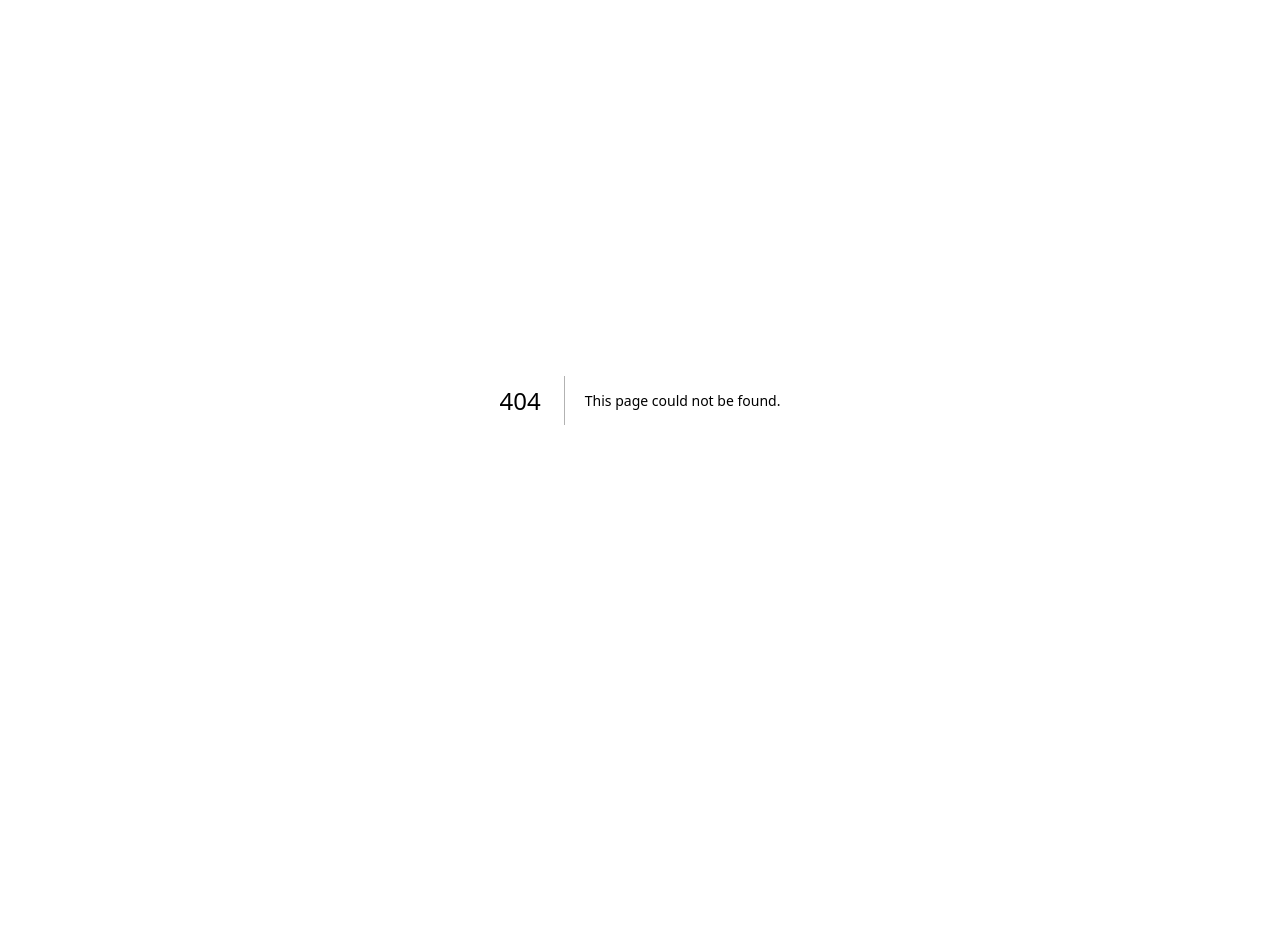
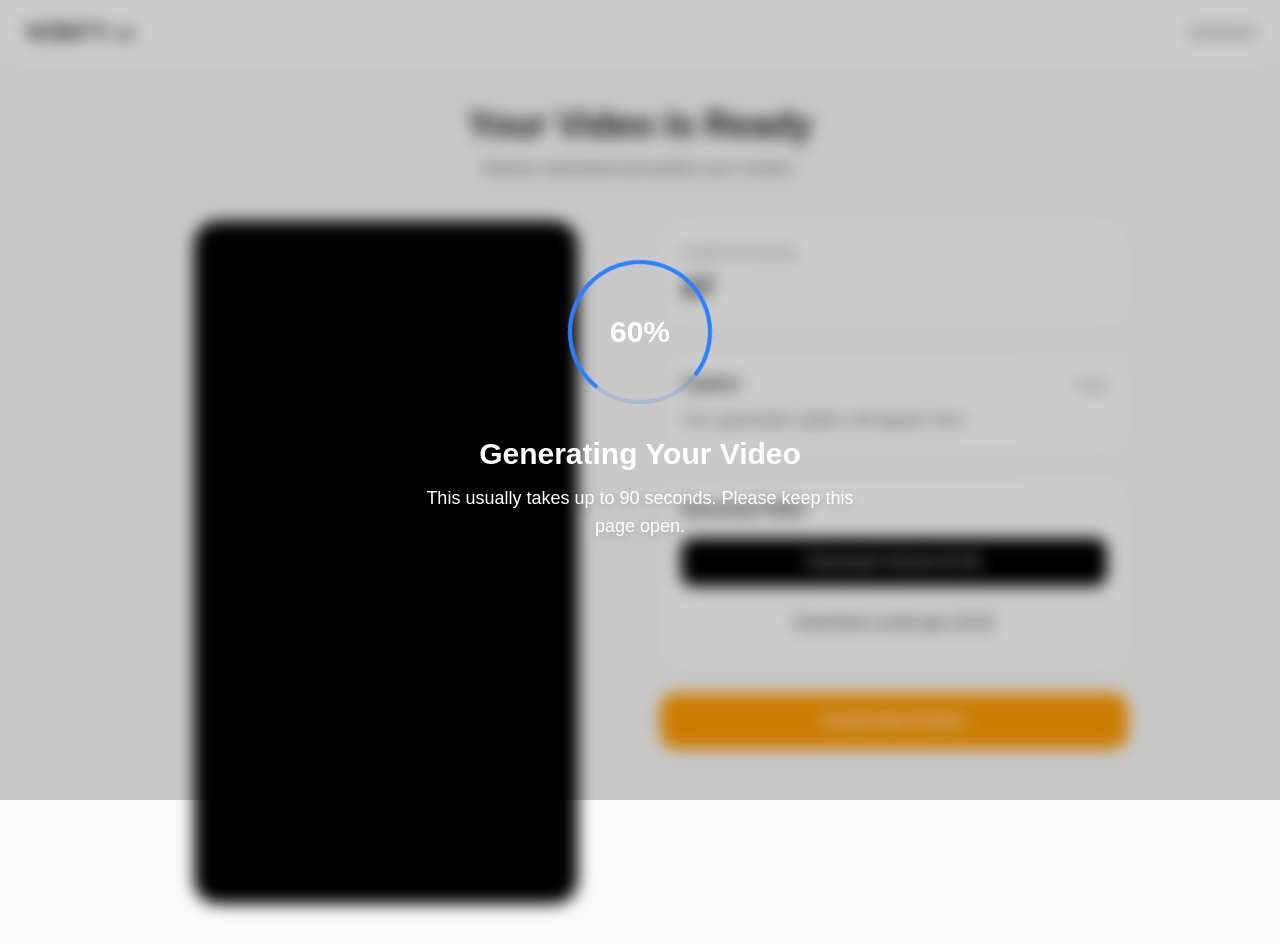
Before and after one commit to dkdipendu-crypto/vdory-frontend, a Next.js app: page /output in a window 1280 px wide. Before the commit this address had no page. Before the commit the page ends 800 px from the top, so only its background shows below. Built offline with nearby package versions, Linux system fonts and the light colour scheme.

Commit message:
Added output page loading overlay UI

```diff
--- /dev/null
+++ b/app/output/page.tsx
@@ -0,0 +1,164 @@
+"use client";
+
+import { useState, useEffect } from "react";
+import Image from "next/image";
+import { useRouter } from "next/navigation";
+
+export default function OutputPage() {
+const router = useRouter();
+const [isGenerating, setIsGenerating] = useState(true);
+const [progress, setProgress] = useState(0);
+
+useEffect(() => {
+const interval = setInterval(() => {
+setProgress((prev) => {
+if (prev >= 99) {
+clearInterval(interval);
+
+setTimeout(() => {
+setIsGenerating(false);
+}, 1000);
+
+return 100;
+}
+
+return prev + 1;
+});
+}, 90);
+
+return () => clearInterval(interval);
+}, []);
+
+return (
+<main
+className="min-h-screen bg-zinc-50"
+>
+{isGenerating && (
+<div className="fixed inset-0 z-[100] bg-black/20 flex items-center justify-center">
+<div className="flex flex-col items-center">
+
+<div className="relative h-36 w-36">
+<div className="absolute inset-0 rounded-full border-4 border-blue-500/20"></div>
+
+<div
+className="absolute inset-0 rounded-full border-4 border-blue-500 border-t-transparent animate-spin"
+></div>
+
+<div className="absolute inset-0 flex items-center justify-center">
+<span className="text-3xl font-bold text-white">
+{progress}%
+</span>
+</div>
+</div>
+
+<h2 className="mt-8 text-3xl font-bold text-white">
+Generating Your Video
+</h2>
+
+<p className="mt-3 text-center text-white text-lg font-medium max-w-md drop-shadow-lg">
+This usually takes up to 90 seconds.
+Please keep this page open.
+</p>
+
+</div>
+</div>
+)}
+<div
+className={isGenerating ? "blur-sm" : ""}
+>
+
+{/* Header */}
+<header className="sticky top-0 z-50 bg-white border-b border-zinc-200">
+<div className="max-w-7xl mx-auto px-6 h-16 flex items-center justify-between">
+<Image
+src="/logo-vdory.png"
+alt="VDORY AI"
+width={110}
+height={20}
+/>
+
+<button
+onClick={() => router.push("/dashboard")}
+className="text-sm font-medium text-zinc-600 hover:text-zinc-900"
+>
+Dashboard
+</button>
+</div>
+</header>
+
+{/* Content */}
+<section className="max-w-5xl mx-auto px-8 md:px-6 py-10">
+<div className="text-center">
+<h1 className="text-4xl font-bold text-zinc-900">
+Your Video Is Ready
+</h1>
+
+<p className="mt-3 text-zinc-600">
+Review, download and publish your content.
+</p>
+</div>
+
+<div className="mt-10 grid lg:grid-cols-2 gap-10">
+{/* Video Preview */}
+<div>
+<div className="bg-black rounded-3xl overflow-hidden aspect-[9/16] w-full max-w-sm mx-auto">
+</div>
+</div>
+
+{/* Details */}
+<div className="space-y-6">
+<div className="rounded-2xl border border-zinc-200 bg-white p-5">
+<p className="text-sm text-zinc-500">
+Credits Remaining
+</p>
+
+<h2 className="mt-2 text-3xl font-bold text-zinc-900">
+47
+</h2>
+</div>
+
+<div className="rounded-2xl border border-zinc-200 bg-white p-5">
+<div className="flex items-center justify-between">
+<h3 className="font-semibold text-zinc-900">
+Caption
+</h3>
+
+<button className="text-sm text-zinc-500 hover:text-zinc-900">
+Copy
+</button>
+</div>
+
+<p className="mt-3 text-zinc-600">
+Your generated caption will appear here.
+</p>
+</div>
+
+<div className="rounded-2xl border border-zinc-200 bg-white p-5">
+<h3 className="font-semibold text-zinc-900">
+Download Video
+</h3>
+
+<div className="mt-4 flex flex-col gap-3">
+<button className="rounded-xl bg-black px-4 py-3 text-white font-medium hover:opacity-90">
+Download Vertical (9:16)
+</button>
+
+<button className="rounded-xl border border-zinc-300 px-4 py-3 font-medium text-zinc-900 hover:bg-zinc-100">
+Download Landscape (16:9)
+</button>
+</div>
+</div>
+
+<button
+onClick={() => router.push("/studio")}
+className="w-full rounded-2xl bg-amber-500 py-4 text-white font-semibold hover:bg-amber-600"
+>
+Create New Project
+</button>
+</div>
+</div>
+</section>
+</div>
+</main>
+);
+}
```
